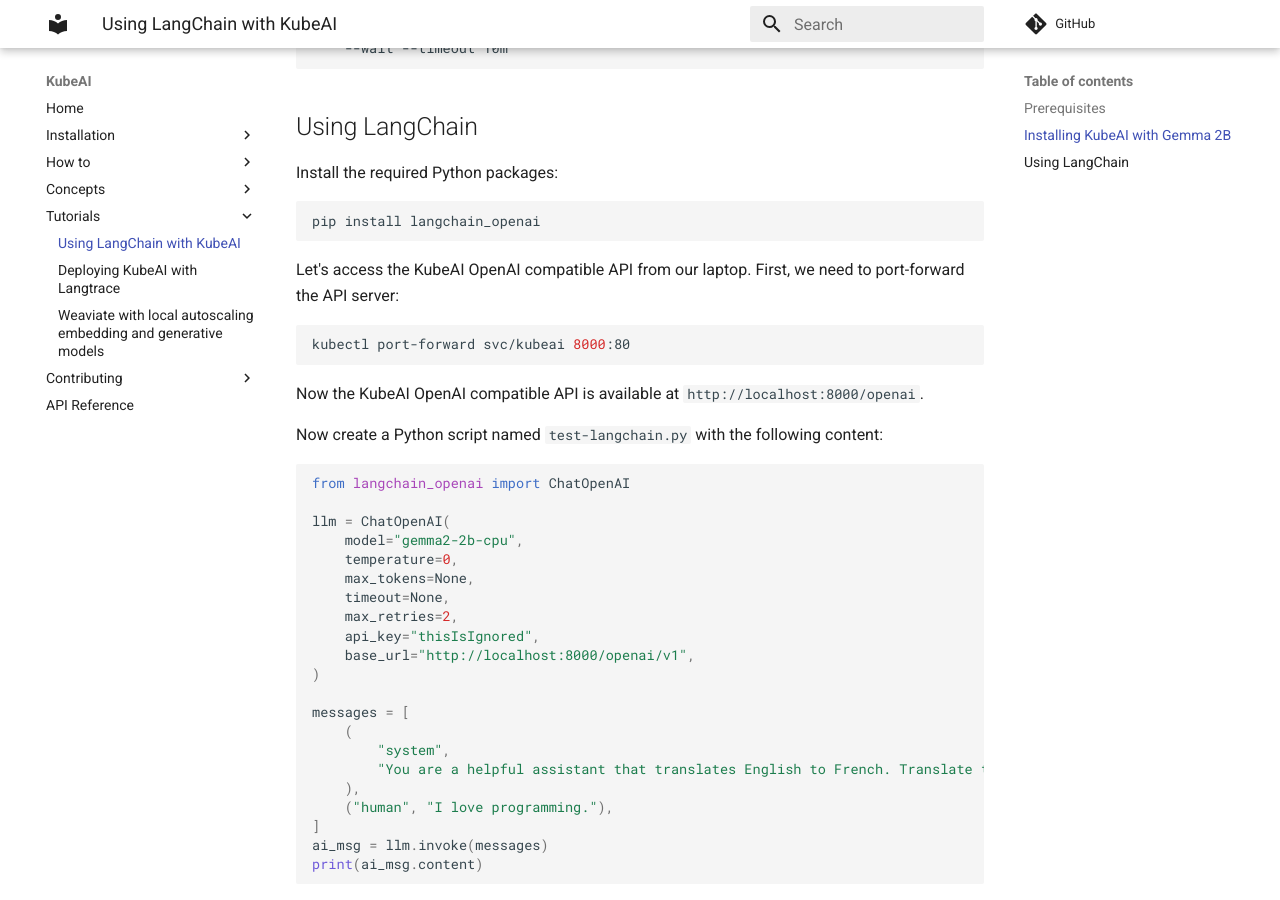
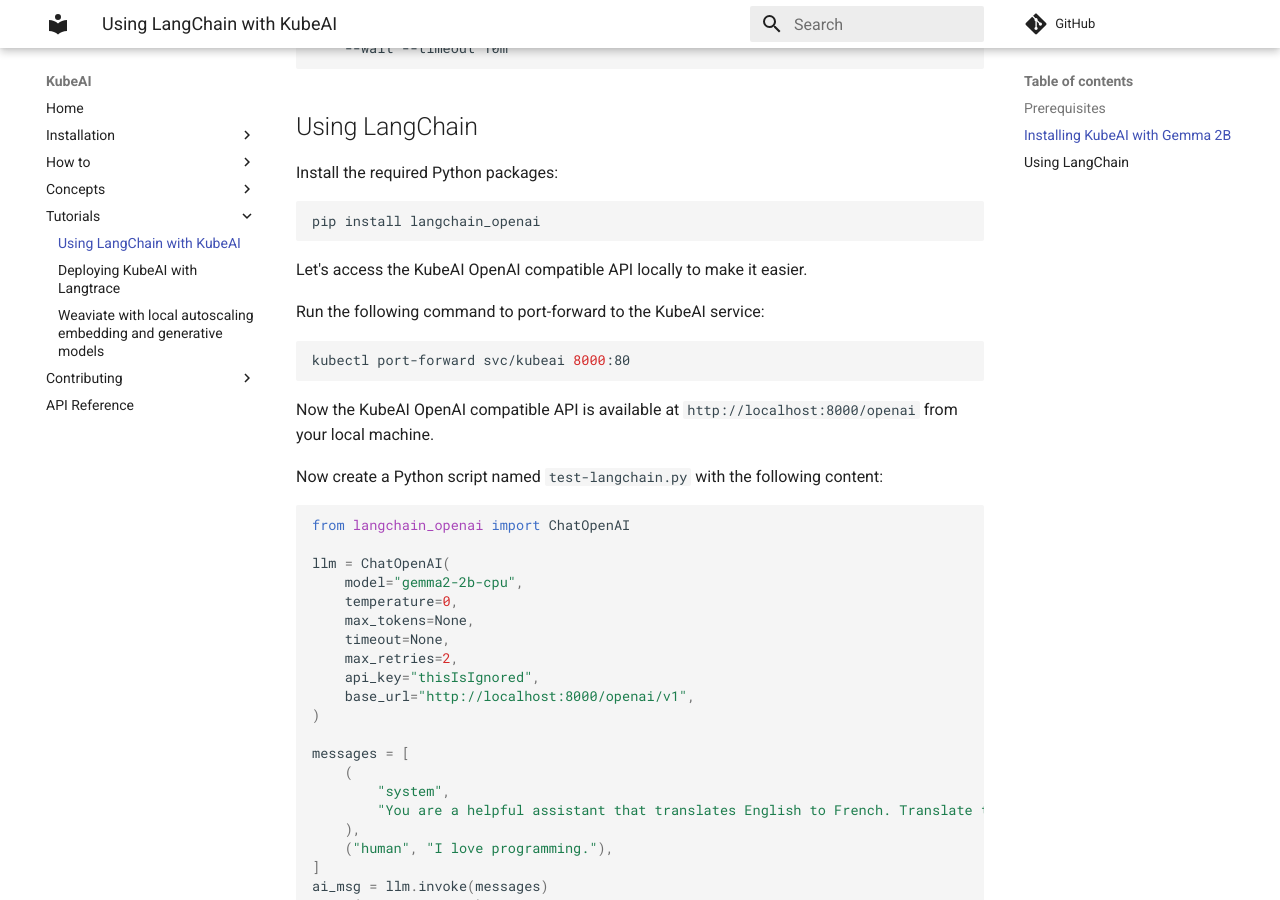
Before and after one commit to substratusai/kubeai, an MkDocs documentation site: the page built from docs/tutorials/langchain.md, in a window 1280 px wide and 900 px high, scrolled down 779 px. Built offline with MkDocs 1.6.1 and Material for MkDocs 9.7.7, drawn with Linux system fonts in a browser that asks for light colours; comment, search, counter and statistics services are not loaded.

Commit message:
update wording around port forward

````diff
--- a/docs/tutorials/langchain.md
+++ b/docs/tutorials/langchain.md
@@ -37,11 +37,14 @@
 pip install langchain_openai
 ```
 
-Let's access the KubeAI OpenAI compatible API from our laptop. First, we need to port-forward the API server:
+Let's access the KubeAI OpenAI compatible API locally to make it easier.
+
+Run the following command to port-forward to the KubeAI service:
 ```bash
 kubectl port-forward svc/kubeai 8000:80
 ```
-Now the KubeAI OpenAI compatible API is available at `http://localhost:8000/openai`.
+Now the KubeAI OpenAI compatible API is available at `http://localhost:8000/openai`
+from your local machine.
 
 Now create a Python script named `test-langchain.py` with the following content:
 ```python
````
